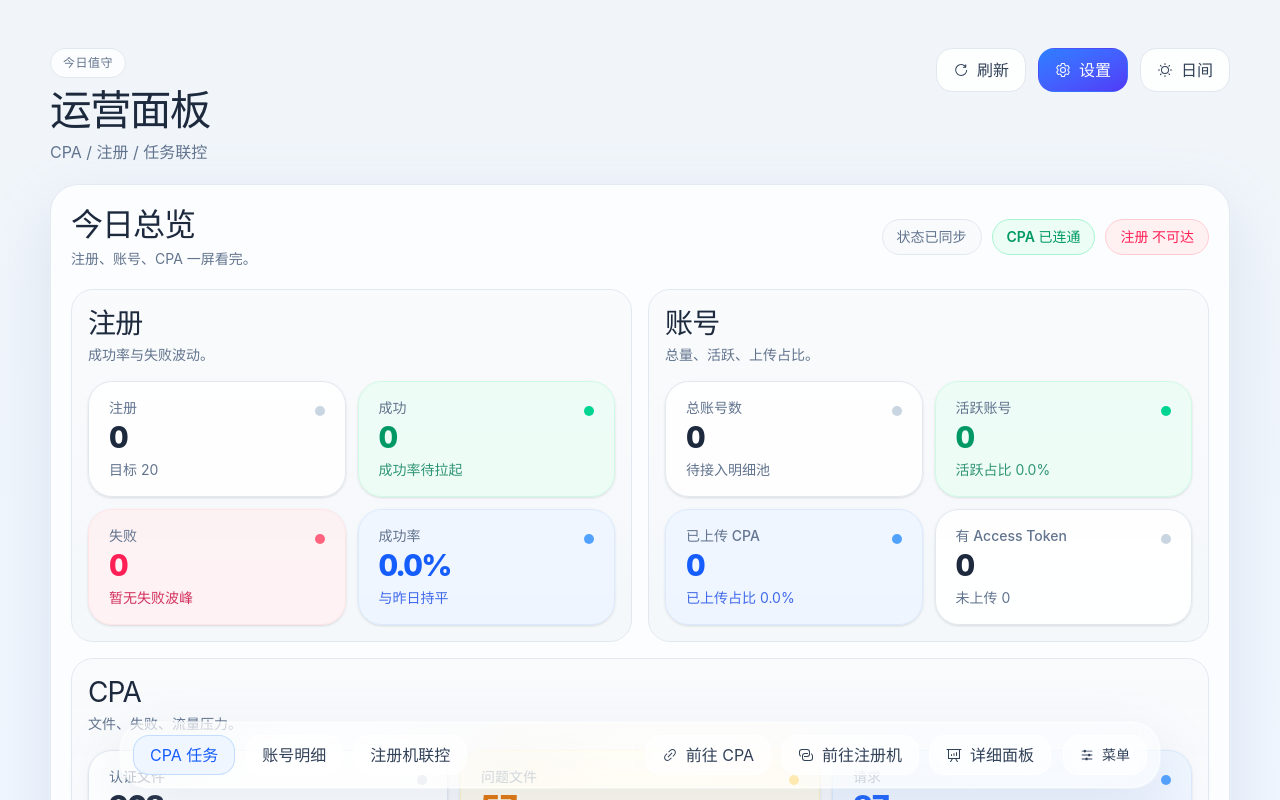
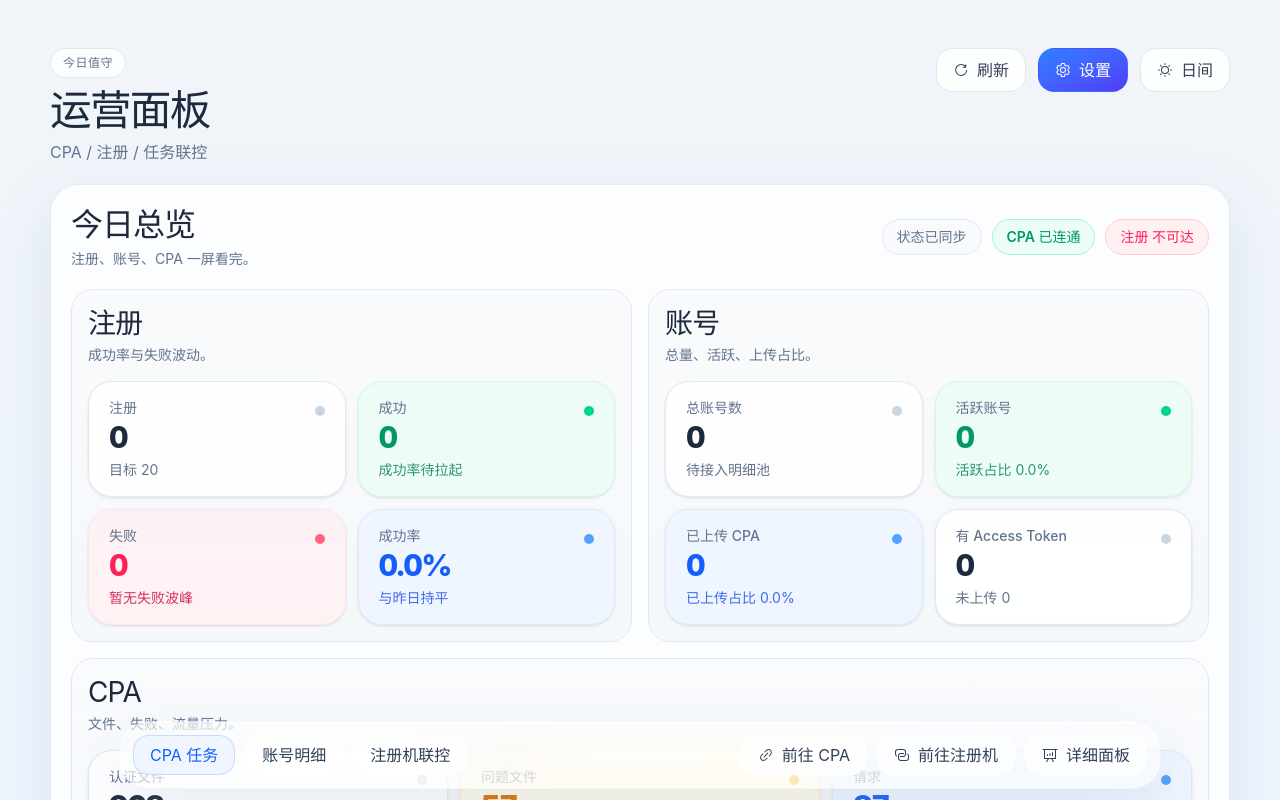
Before and after one commit to SuperMalow/cpa-chrome-plugin, a Vue app: page / in a window 1280 px wide. Shown: the top 800 px of the page. Built offline with nearby package versions, Linux system fonts and the light colour scheme.

Commit message:
refactor: 删除底部工具栏菜单功能
移除移动端下拉菜单入口及其相关事件处理逻辑。

同时调整分隔线显示条件，避免在小屏场景出现多余占位。

```diff
--- a/src/components/dashboard/DashboardToolbar.vue
+++ b/src/components/dashboard/DashboardToolbar.vue
@@ -22,7 +22,7 @@
             </div>
           </div>
 
-          <div class="h-8 w-px shrink-0 bg-white/55 dark:bg-slate-700/70"></div>
+          <div class="hidden h-8 w-px shrink-0 bg-white/55 dark:bg-slate-700/70 sm:block"></div>
 
           <div class="hidden shrink-0 items-center gap-2.5 sm:inline-flex">
             <button
@@ -38,41 +38,6 @@
               {{ action.label }}
             </button>
           </div>
-
-          <el-dropdown
-            class="shrink-0 sm:hidden"
-            trigger="click"
-            placement="top-end"
-            @command="handleCommand"
-          >
-            <button
-              class="inline-flex min-h-10 cursor-pointer items-center gap-2 rounded-2xl border border-white/70 bg-white/52 px-4 text-sm font-semibold text-slate-700 whitespace-nowrap backdrop-blur-md transition hover:border-slate-200 hover:bg-white/66 hover:shadow-[0_10px_24px_rgba(112,136,181,0.1)] dark:border-slate-700/70 dark:bg-slate-900/40 dark:text-slate-200 dark:hover:border-slate-600 dark:hover:bg-slate-900/56 dark:hover:shadow-[0_10px_24px_rgba(2,6,23,0.28)]"
-              type="button"
-            >
-              <el-icon>
-                <Operation />
-              </el-icon>
-              菜单
-            </button>
-
-            <template #dropdown>
-              <el-dropdown-menu class="min-w-[180px] rounded-2xl border border-white/70 bg-white/80 p-1 shadow-[0_18px_40px_rgba(134,154,192,0.22)] backdrop-blur-xl">
-                <el-dropdown-item
-                  v-for="action in actions"
-                  :key="action.label"
-                  :command="action"
-                  class="rounded-xl"
-                >
-                  <div class="flex items-center gap-2 text-sm font-medium text-slate-700">
-                    <el-icon>
-                      <component :is="action.icon" />
-                    </el-icon>
-                    <span>{{ action.label }}</span>
-                  </div>
-                </el-dropdown-item>
-              </el-dropdown-menu>
-            </template>
-          </el-dropdown>
         </div>
       </div>
     </div>
@@ -80,15 +45,9 @@
 </template>
 
 <script setup>
-import {
-  ElDropdown,
-  ElDropdownItem,
-  ElDropdownMenu,
-  ElIcon,
-} from "element-plus";
-import { Operation } from "@element-plus/icons-vue";
+import { ElIcon } from "element-plus";
 
-const emit = defineEmits(["select-tab", "action"]);
+defineEmits(["select-tab", "action"]);
 
 defineProps({
   tabs: {
@@ -104,8 +63,4 @@ defineProps({
     default: () => [],
   },
 });
-
-const handleCommand = (action) => {
-  emit("action", action);
-};
 </script>
```
